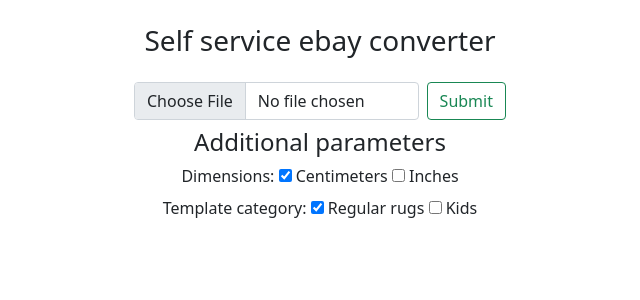
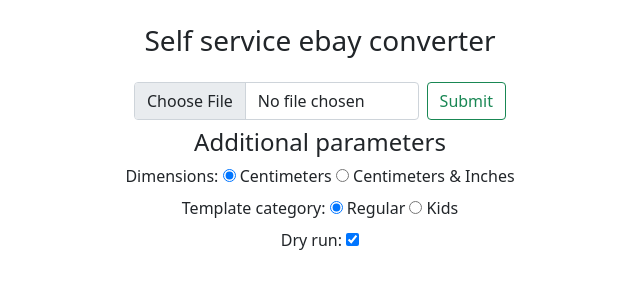
Before and after one commit to jpraychev/flask-self-service-ebay, a Flask app: page / in a window 1280 px wide. Shown: the top 300 px of the page, without its empty margins (320-960 px from the left). Run offline with Flask 2, Linux system fonts and the light colour scheme.

Commit message:
Checkboxes changed to radio buttons (key, values modified). Dry run checkbox added

```diff
--- a/src/templates/index.html
+++ b/src/templates/index.html
@@ -15,17 +15,21 @@
         <div class="col-md-12">
             <div class="mt-2">
                 Dimensions:
-                <input type="checkbox" id="cm" name="dimensions" value="cm" checked>
+                <input type="radio" id="cm" name="dimension" value="cm" checked>
                 <label for="cm"> Centimeters <label>
-                <input type="checkbox" id="inch" name="dimensions" value="inch">
-                <label for="inch"> Inches</label>
+                <input type="radio" id="cm_inch" name="dimension" value="cm_inch">
+                <label for="cm_inch"> Centimeters & Inches</label>
             </div>
             <div class="mt-2">
                 Template category:
-                <input type="checkbox" id="regular" name="category" value="regular" checked>
-                <label for="regular"> Regular rugs <label>
-                <input type="checkbox" id="kids" name="category" value="kids">
+                <input type="radio" id="regular" name="category" value="regular" checked>
+                <label for="regular"> Regular <label>
+                <input type="radio" id="kids" name="category" value="kids">
                 <label for="kids"> Kids </label>
+            </div>
+            <div class="mt-2">
+                Dry run:
+                <input type="checkbox" id="dry_run" name="dry_run" value="True" checked>
             </div>
         </div>
     </form>
```
